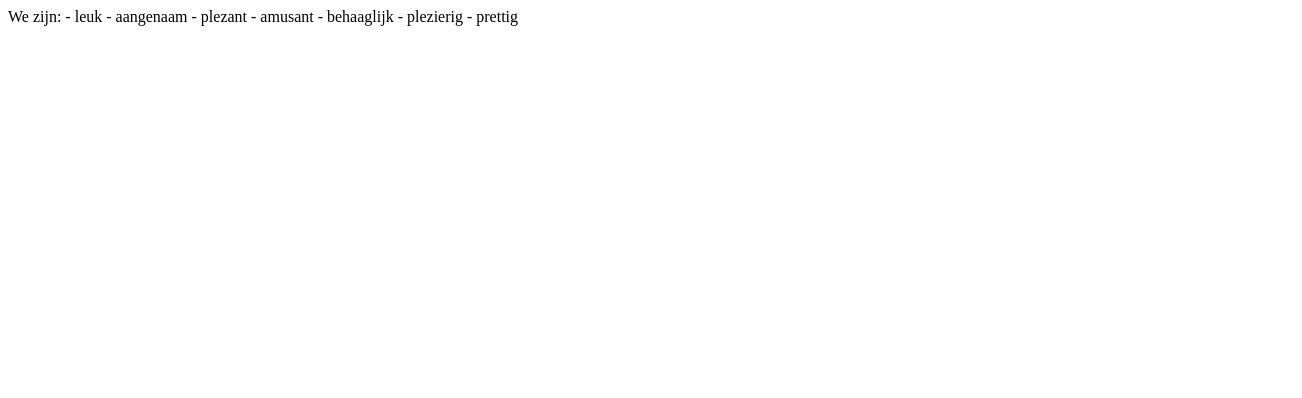
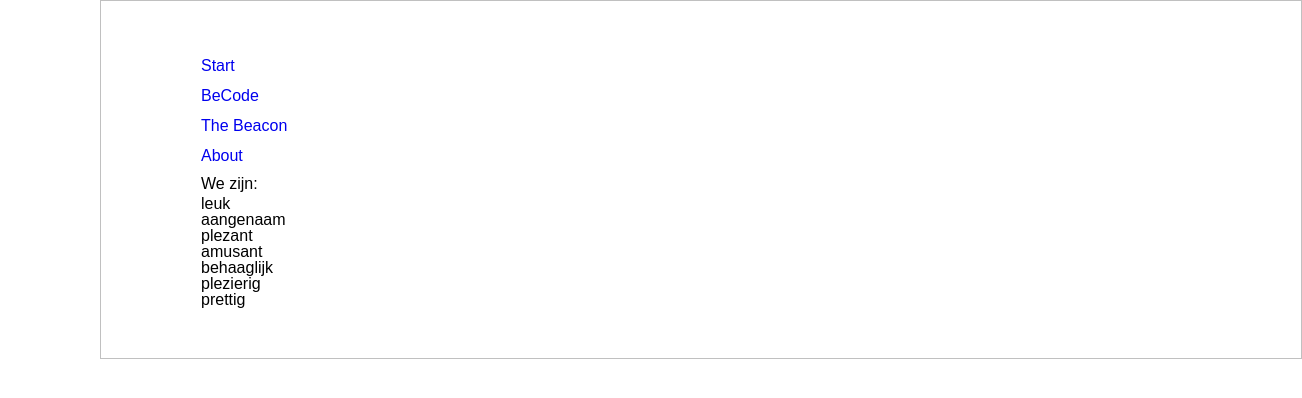
Before and after one commit to Sonia012/markdown-warmup-html, a plain HTML site: page about.html in a window 1280 px wide. Shown: the whole page, 1302 px wide, since content can reach past the window. Drawn offline with Linux system fonts and the light colour scheme.

Commit message:
Poging 10.7

```diff
--- a/about.html
+++ b/about.html
@@ -1,9 +1,35 @@
-We zijn:
+<!DOCTYPE html>
+<html>
+  <head>
+    <meta charset="UTF-8" />
+    <meta name="viewport" content="width=device-width, initial-scale=1.0" />
+    <link rel="stylesheet" href="reset.css">
+    <link rel="stylesheet" href="style.css">
+    <title>About</title>
+  </head>
+  <body>
+    <nav>
+      <ul>
+          <li><a href="index.html">Start</a></li>
+          <li><a href="https://becode.org/">BeCode</a></li>
+          <li><a href="beacon.html">The Beacon</a></li>
+          <li><a href="about.html">About</a></li>
+      </ul>
+    </nav>
 
-- leuk
-- aangenaam
-- plezant
-- amusant
-- behaaglijk
-- plezierig
-- prettig
+    <p>
+      We zijn:
+
+    </p>
+
+    <ul>
+      <li>leuk</li>
+      <li>aangenaam</li>
+      <li> plezant</li>
+      <li>amusant</li>
+      <li>behaaglijk</li>
+      <li>plezierig</li>
+      <li>prettig</li>
+    </ul>
+  </body>
+</html>
```
Also changed, not shown: beacon.html (+25 -2 lines).
